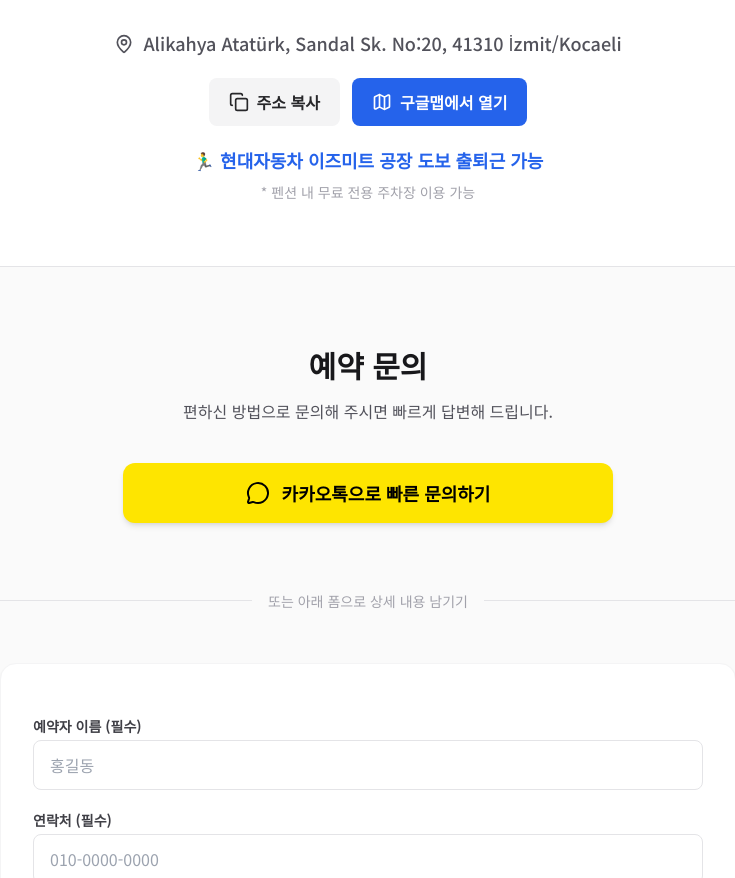
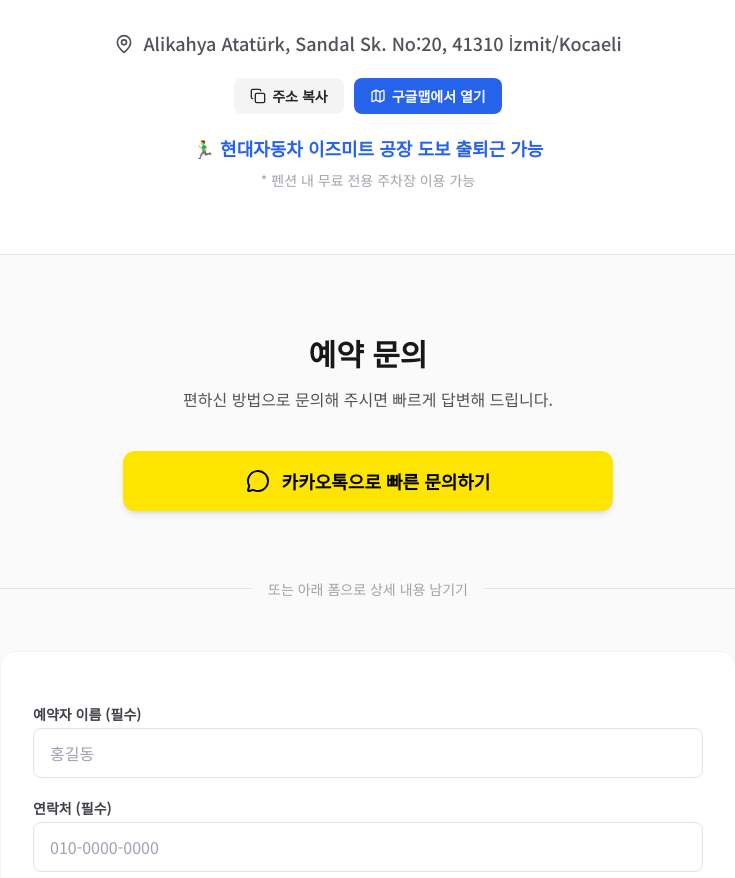
Before and after one commit to helloizmit-netizen/Yirene, a plain HTML site: page index.html in a window 1280 px wide. Shown: the part 1819-2697 px from the top of the page, without its empty margins (272-1007 px from the left). Drawn offline with nearby package versions, Linux system fonts and the light colour scheme.

Commit message:
Add files via upload

```diff
--- a/index.html
+++ b/index.html
@@ -117,13 +117,13 @@
       <p class="text-zinc-600 font-medium text-lg"><i data-lucide="map-pin" class="inline w-5 h-5 mb-1 mr-1"></i> Alikahya Atatürk, Sandal Sk. No:20, 41310 İzmit/Kocaeli</p>
 
       <!-- 주소 복사 / 구글맵 열기 버튼 -->
-      <div class="flex flex-col sm:flex-row items-center justify-center gap-3 mt-5">
-        <button id="copyAddrBtn" onclick="copyAddress()" class="w-full sm:w-auto inline-flex items-center justify-center gap-2 px-5 py-3 bg-zinc-100 text-zinc-800 font-bold rounded-lg hover:bg-zinc-200 transition">
-          <i data-lucide="copy" class="w-5 h-5"></i>
+      <div class="flex flex-col sm:flex-row items-center justify-center gap-2.5 mt-5">
+        <button id="copyAddrBtn" onclick="copyAddress()" class="w-full sm:w-auto inline-flex items-center justify-center gap-1.5 px-4 py-2 text-sm bg-zinc-100 text-zinc-800 font-bold rounded-lg hover:bg-zinc-200 transition">
+          <i data-lucide="copy" class="w-4 h-4"></i>
           <span id="copyAddrLabel">주소 복사</span>
         </button>
-        <a href="https://www.google.com/maps/search/?api=1&query=Alikahya%20Atat%C3%BCrk%2C%20Sandal%20Sk.%20No%3A20%2C%2041310%20%C4%B0zmit%2FKocaeli" target="_blank" rel="noopener noreferrer" class="w-full sm:w-auto inline-flex items-center justify-center gap-2 px-5 py-3 bg-blue-600 text-white font-bold rounded-lg hover:bg-blue-700 transition">
-          <i data-lucide="map" class="w-5 h-5"></i>
+        <a href="https://www.google.com/maps/search/?api=1&query=Alikahya%20Atat%C3%BCrk%2C%20Sandal%20Sk.%20No%3A20%2C%2041310%20%C4%B0zmit%2FKocaeli" target="_blank" rel="noopener noreferrer" class="w-full sm:w-auto inline-flex items-center justify-center gap-1.5 px-4 py-2 text-sm bg-blue-600 text-white font-bold rounded-lg hover:bg-blue-700 transition">
+          <i data-lucide="map" class="w-4 h-4"></i>
           구글맵에서 열기
         </a>
       </div>
```
